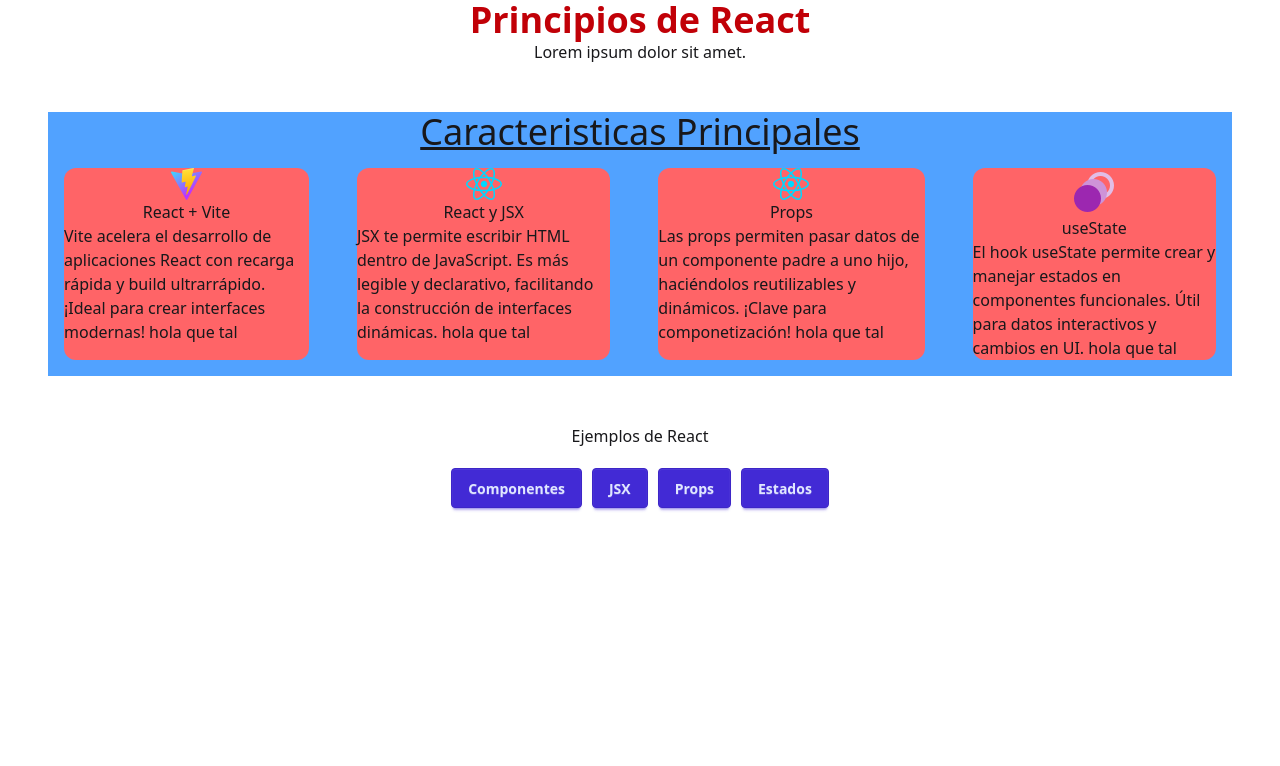
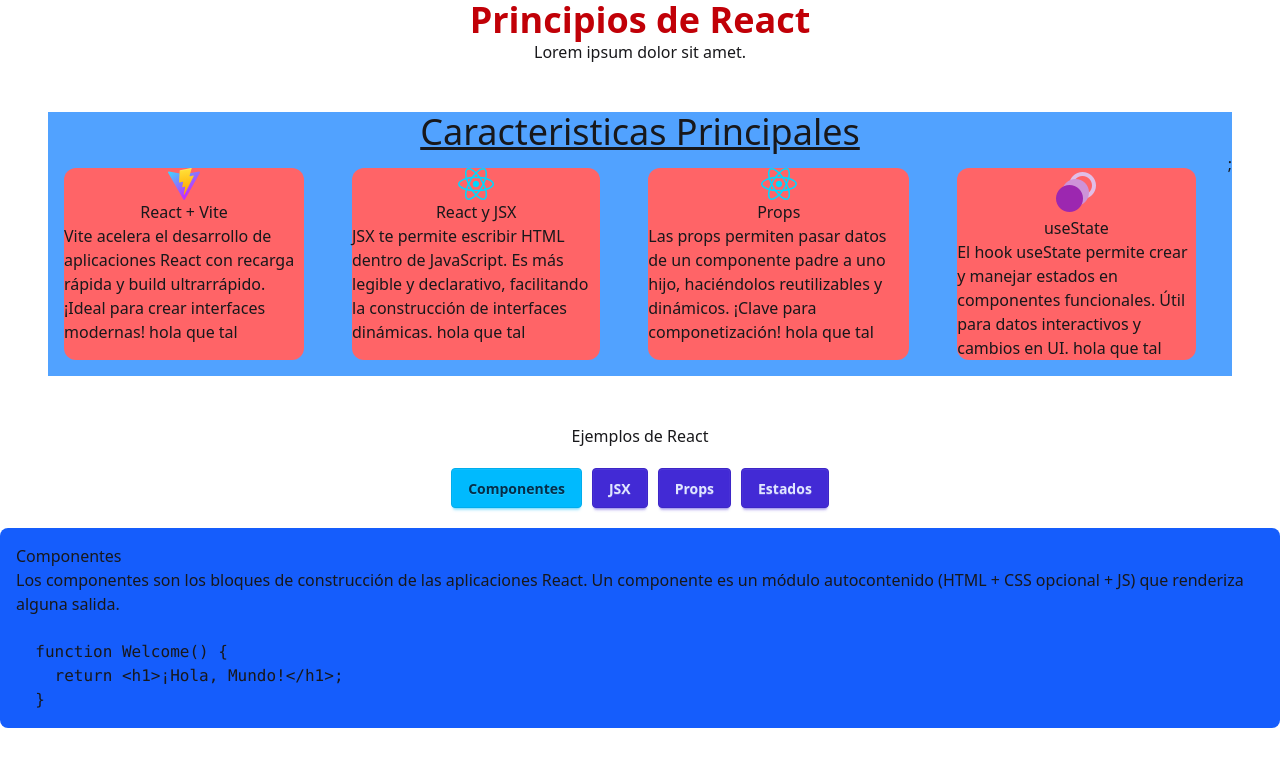
Before and after one commit to kemtch19/practice-react-1, a React (Vite) app: page / in a window 1280 px wide. Both pictures are taken after a click on the button "Componentes". Shown: the top 766 px of the page. Built offline with nearby package versions, Linux system fonts and the light colour scheme.

Commit message:
feat: Refactor App component to use CoreConceptsSection and ExampleSection; update TabButton to handle selection state

```diff
--- a/src/App.jsx
+++ b/src/App.jsx
@@ -1,38 +1,14 @@
 import Header from "./components/Header.jsx";
-import CoreConcepts from "./components/CoreConcepts.jsx";
-import { CARDS_OBJECTS } from "./data.js";
-import { TabButton } from "./components/TabButton.jsx";
+import { CoreConceptsSection } from "./components/CoreConceptsSection.jsx";
+import { ExampleSection } from "./components/ExampleSection.jsx";
 
 function App() {
-  const handleClickMenu = (selectedButton) => {
-    console.log(`Estas presionando el botón ${selectedButton}`);
-  };
 
   return (
     <>
       <Header />
-      <section className="flex flex-col items-center justify-center bg-blue-400 m-12">
-        <h2 className="text-4xl underline">Caracteristicas Principales</h2>
-        <div className="flex flex-row justify-center gap-4">
-          <CoreConcepts {...CARDS_OBJECTS[0]} />
-          <CoreConcepts {...CARDS_OBJECTS[1]} />
-          <CoreConcepts {...CARDS_OBJECTS[2]} />
-          <CoreConcepts
-            src={CARDS_OBJECTS[3].src}
-            title={CARDS_OBJECTS[3].title}
-            description={CARDS_OBJECTS[3].description}
-          />
-        </div>
-      </section>
-      <section className="flex flex-col items-center justify-center">
-        <h2>Ejemplos de React</h2>
-        <menu className="flex flex-row m-5 gap-2.5">
-          <TabButton onClick={()=>handleClickMenu("Componentes")}>Componentes</TabButton>
-          <TabButton onClick={()=>{handleClickMenu("JSX")}}>JSX</TabButton>
-          <TabButton onClick={()=>{handleClickMenu("Props")}}>Props</TabButton>
-          <TabButton onClick={()=>{handleClickMenu("Estados")}}>Estados</TabButton>
-        </menu>
-      </section>
+      <CoreConceptsSection/>
+      <ExampleSection />
       <main></main>
     </>
   );
--- /dev/null
+++ b/src/components/CoreConceptsSection.jsx
@@ -0,0 +1,18 @@
+import CoreConcepts from "./CoreConcepts.jsx";
+import { CARDS_OBJECTS } from "../data.js";
+
+export const CoreConceptsSection = () => {
+  return (
+    <>
+      <section className="flex flex-col items-center justify-center bg-blue-400 m-12">
+        <h2 className="text-4xl underline">Caracteristicas Principales</h2>
+        <div className="flex flex-row justify-center gap-4">
+          {CARDS_OBJECTS.map((conceptItem, index) => (
+            <CoreConcepts key={index} {...conceptItem} />
+          ))}
+          ;
+        </div>
+      </section>
+    </>
+  );
+};
--- /dev/null
+++ b/src/components/ExampleSection.jsx
@@ -0,0 +1,66 @@
+import { TabButton } from "./TabButton.jsx";
+import { useState } from "react";
+import { EXAMPLES } from "../data.js";
+
+export const ExampleSection = () => {
+    const [selectedTopic, setSelectedTopic] = useState(null);
+
+  const handleClickMenu = (selectedButton) => {
+    setSelectedTopic(selectedButton);
+  };
+
+  let tabContent = <p>Acá aparecera información relevante acerca de REACT</p>;
+
+  if (selectedTopic) {
+    tabContent = (
+      <div className="p-4 bg-blue-600 gap-5 rounded-lg">
+        <h3>{EXAMPLES[selectedTopic].title}</h3>
+        <p>{EXAMPLES[selectedTopic].description}</p>
+        <pre className="flex justify-start items-start">
+          <code>{EXAMPLES[selectedTopic].code}</code>
+        </pre>
+      </div>
+    );
+  }
+
+    return (
+        <>
+            <section className="flex flex-col items-center justify-center">
+        <h2>Ejemplos de React</h2>
+        <menu className="flex flex-row m-5 gap-2.5">
+          <TabButton
+            isSelected={selectedTopic === "components"}
+            onClick={() => handleClickMenu("components")}
+          >
+            Componentes
+          </TabButton>
+          <TabButton
+            isSelected={selectedTopic === "jsx"}
+            onClick={() => {
+              handleClickMenu("jsx");
+            }}
+          >
+            JSX
+          </TabButton>
+          <TabButton
+            isSelected={selectedTopic === "props"}
+            onClick={() => {
+              handleClickMenu("props");
+            }}
+          >
+            Props
+          </TabButton>
+          <TabButton
+            isSelected={selectedTopic === "state"}
+            onClick={() => {
+              handleClickMenu("state");
+            }}
+          >
+            Estados
+          </TabButton>
+        </menu>
+        {tabContent}
+      </section>
+        </>
+    );
+};
--- a/src/components/TabButton.jsx
+++ b/src/components/TabButton.jsx
@@ -1,9 +1,14 @@
 import { Children } from "react";
 
-export const TabButton = ({ children, onClick }) => {
+export const TabButton = ({ children, onClick, isSelected }) => {
   return (
     <li>
-      <button onClick={onClick} className="btn btn-primary cursor-pointer">
+      <button
+        className={
+          isSelected ? "btn btn-info" : "btn btn-primary cursor-pointer"
+        }
+        onClick={onClick}
+      >
         {children}
       </button>
     </li>
--- a/src/data.js
+++ b/src/data.js
@@ -28,3 +28,54 @@
       "El hook useState permite crear y manejar estados en componentes funcionales. Útil para datos interactivos y cambios en UI.",
   },
 ];
+
+export const EXAMPLES = {
+  components: {
+    title: "Componentes",
+    description:
+      "Los componentes son los bloques de construcción de las aplicaciones React. Un componente es un módulo autocontenido (HTML + CSS opcional + JS) que renderiza alguna salida.",
+    code: `
+  function Welcome() {
+    return <h1>¡Hola, Mundo!</h1>;
+  }`,
+  },
+  jsx: {
+    title: "JSX",
+    description:
+      "JSX es una extensión sintáctica de JavaScript. Es similar a un lenguaje de plantillas, pero tiene toda la potencia de JavaScript (por ejemplo, puede emitir contenido dinámico).",
+    code: `
+  <div>
+    <h1>Bienvenido {userName}</h1>
+    <p>¡Es hora de aprender React!</p>
+  </div>`,
+  },
+  props: {
+    title: "Props",
+    description:
+      "Los componentes aceptan entradas arbitrarias llamadas props. Son como argumentos de función.",
+    code: `
+  function Welcome(props) {
+    return <h1>Hola, {props.name}</h1>;
+  }`,
+  },
+  state: {
+    title: "Estado",
+    description:
+      "El estado permite a los componentes de React cambiar su salida a lo largo del tiempo en respuesta a las acciones del usuario, las respuestas de la red y cualquier otra cosa.",
+    code: `
+  function Counter() {
+    const [isVisible, setIsVisible] = useState(false);
+
+    function handleClick() {
+      setIsVisible(true);
+    }
+
+    return (
+      <div>
+        <button onClick={handleClick}>Muestra los detalles</button>
+        {isVisible && <p>¡Estos detalles son alucinantes!</p>}
+      </div>
+    );
+  }`,
+  },
+};
```
